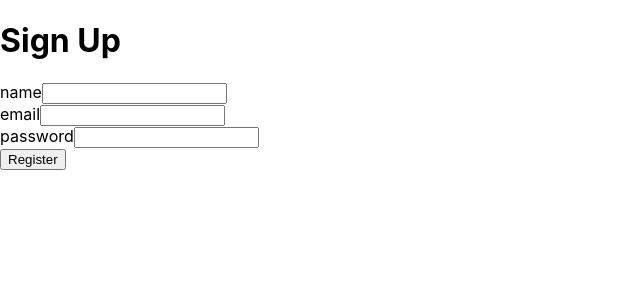
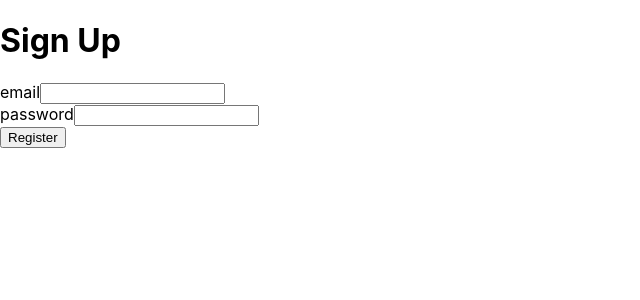
Before and after one commit to GersonEC/MyBookshelf, a React (Create React App) app: page /sign-up in a window 1280 px wide. Shown: the top 300 px of the page, without its empty margins (0-640 px from the left). Built offline with nearby package versions, Linux system fonts and the light colour scheme.

Commit message:
Remove name field from signup form

```diff
--- a/src/pages/Signup/Signup.tsx
+++ b/src/pages/Signup/Signup.tsx
@@ -3,7 +3,6 @@ import Button from '../../components/Button';
 import useSignup from '../../hooks/useSignup';
 
 const Signup = () => {
-  const [name, setName] = useState('');
   const [email, setEmail] = useState('');
   const [password, setPassword] = useState('');
   const mutation = useSignup();
@@ -24,15 +23,6 @@ const Signup = () => {
     <>
       <h1>Sign Up</h1>
       <form onSubmit={handleRegister}>
-        <div>
-          <label htmlFor='name'>name</label>
-          <input
-            id='name'
-            name='name'
-            value={name}
-            onChange={(e) => setName(e.target.value)}
-          />
-        </div>
         <div>
           <label htmlFor='email'>email</label>
           <input
```
